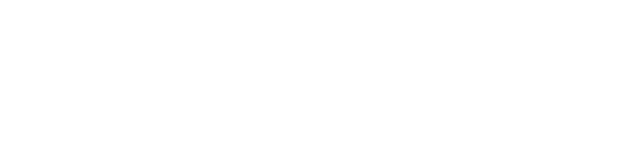
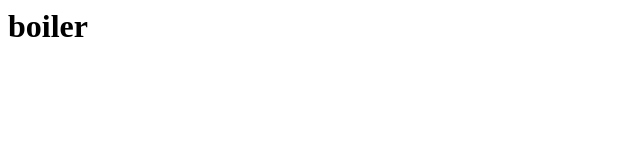
Before and after one commit to Tayergo/aireixeon, a plain HTML site: page index.html in a window 1280 px wide. Shown: the whole page, without its empty margins (0-640 px from the left). Drawn offline with Linux system fonts and the light colour scheme.

Commit message:
Update index.html

```diff
--- a/index.html
+++ b/index.html
@@ -2,4 +2,9 @@
 <head>
   <link rel="stylesheet" href="style.css">
   </head>
+  <body>
+    <div class="main">
+      <h1>boiler</h1>
+    </div>
+  </body>
 </html>
```
